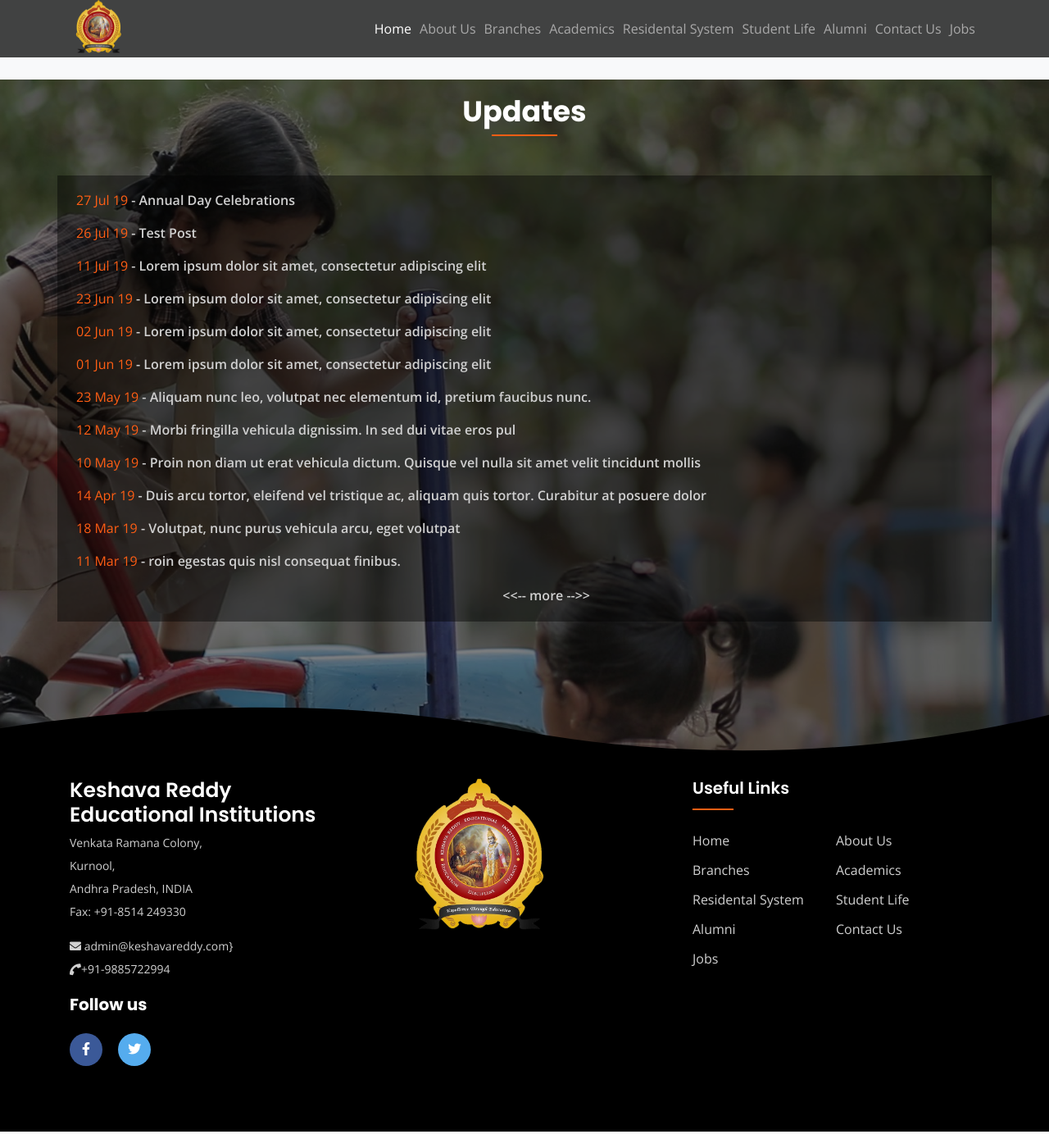
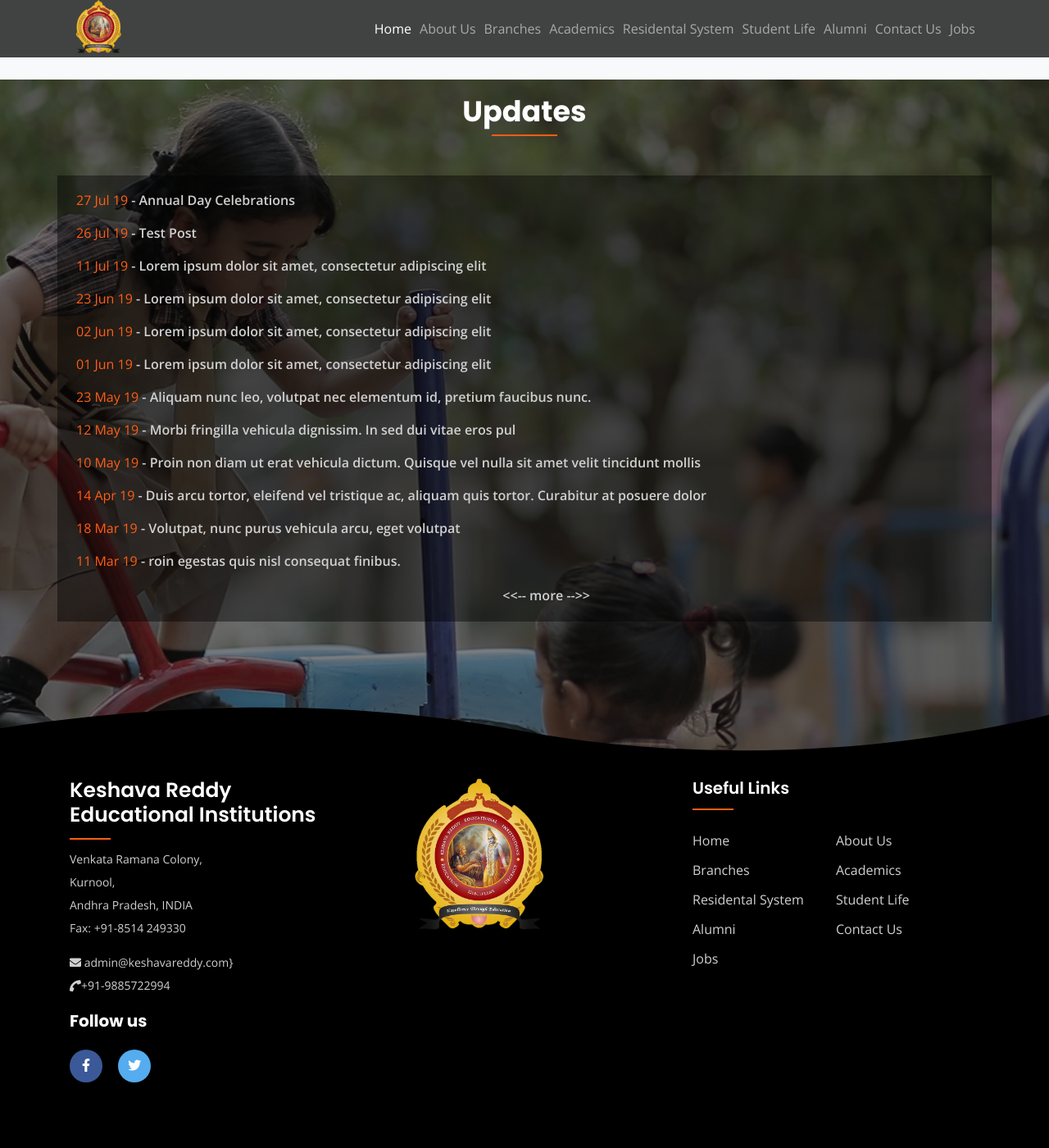
Before and after one commit to krei-school/krei-school.github.io, a Jekyll site: the page built from index.md, in a window 1280 px wide and 1400 px high, scrolled down 2791 px. Shown: the whole window at 82% size. Built offline with Jekyll 4.4.1, drawn with Linux system fonts in a browser that asks for light colours.

Commit message:
Update style.css

```diff
--- a/assets/css/style.css
+++ b/assets/css/style.css
@@ -691,7 +691,7 @@ ul {
     font-size: 14px;
     margin-bottom: 26px;
     color: #f6f6f6;
-    text-center: center;
+    text-align: center;
 }
 
 .about-content p {
@@ -1243,6 +1243,19 @@ main {
     margin-top: 25%;
 }
 
+.jkl-footer-widget-heading h2:before {
+    content: "";
+    position: absolute;
+    left: 0;
+    bottom: -15px;
+    height: 2px;
+    width: 50px;
+    background: #ff5e14;
+}
+.jkl-footer-widget-heading h2{
+    margin-bottom:25px;
+}
+
 .big-title::before {
     position: relative;
     left: -10px;
```
